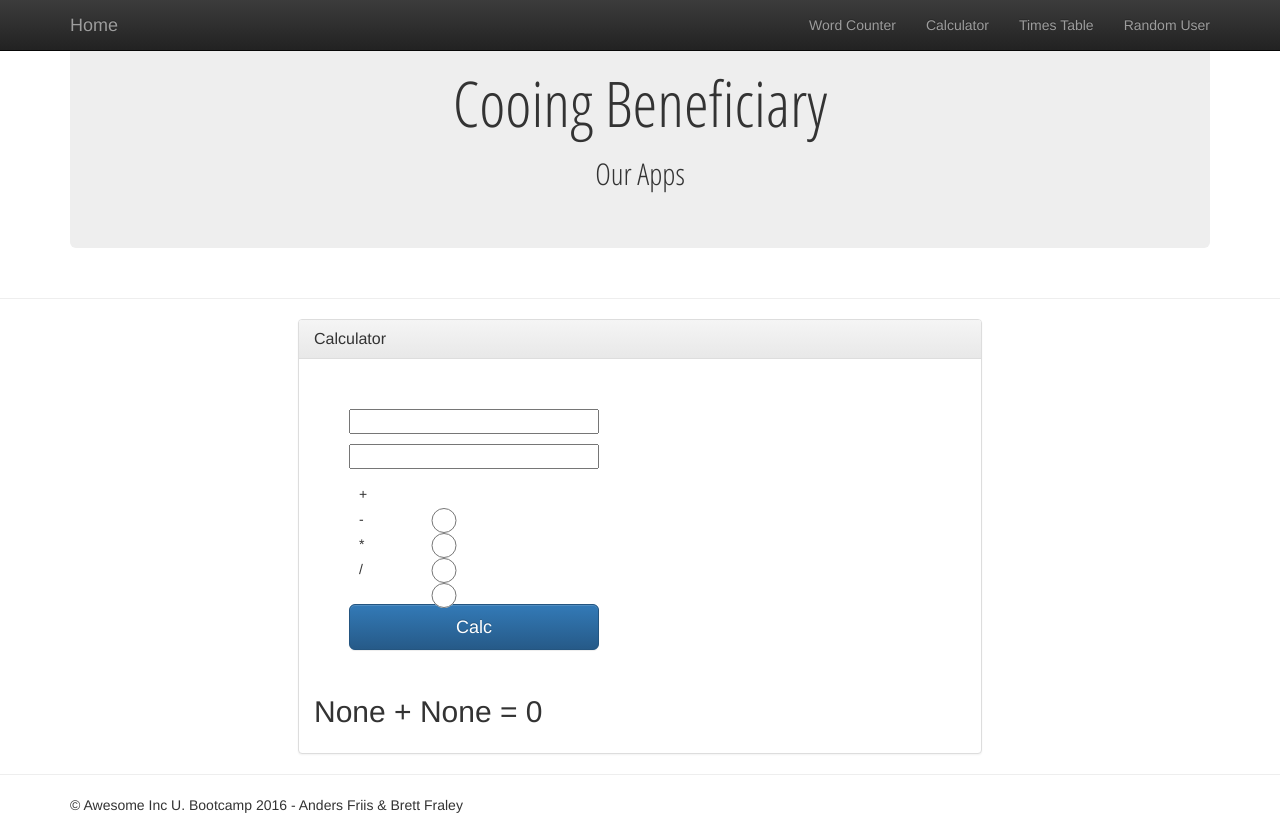
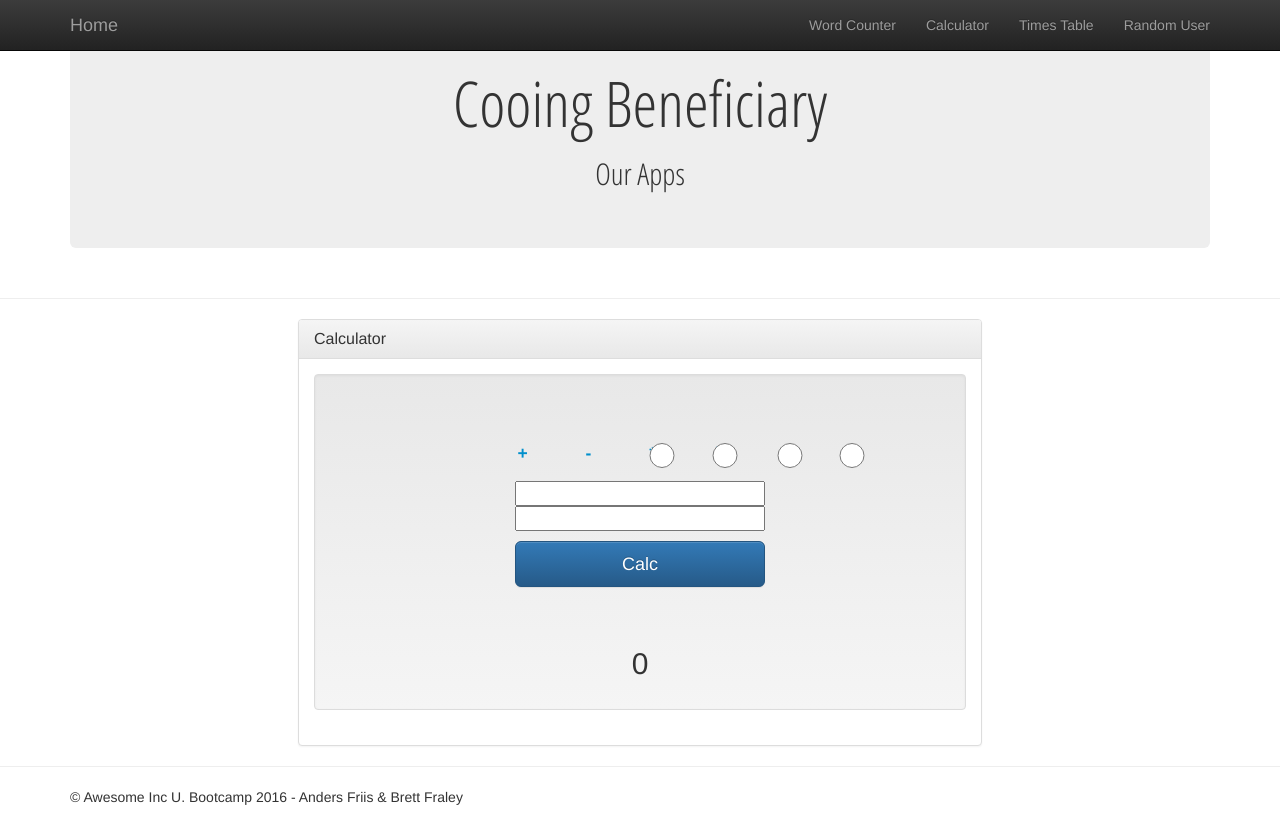
Before and after one commit to cooing-beneficiary/word-counter, a Flask app: page /calc in a window 1280 px wide. Run offline with Flask 2, Linux system fonts and the light colour scheme; some libraries are stand-ins or nearby versions.

Commit message:
initial style rules for decent looking calc feature

```diff
--- a/app/static/styles.css
+++ b/app/static/styles.css
@@ -64,3 +64,23 @@
 	border-right: solid 1px;
 	text-align: center;
 }
+
+.calc-form label {
+	font-size:1.25em;
+	color:#008fcc;
+	margin:5px;
+}
+
+.radio {
+	display:inline-block;
+	margin:20px;
+}
+
+.calc-inputs {
+	margin-top:10px;
+}
+
+.calc-inputs input{
+	width:50px;
+	margin:auto;
+}
--- a/app/templates/calc.html
+++ b/app/templates/calc.html
@@ -8,13 +8,8 @@
     </div>
 
     <div class="panel-body">
-
         <!-- calcform  -->
-	    {% include "includes/calcform.html" %}
-
-        <h2>{{ calc_form.input1.data }}
-           {{ calc_form.opers.data }}
-           {{ calc_form.input2.data }} = {{ result }}</h2>
+	      {% include "includes/calcform.html" %}
 
     </div> <!-- end Panel content -->
 </div>
--- a/app/templates/includes/calcform.html
+++ b/app/templates/includes/calcform.html
@@ -1,21 +1,20 @@
-<form action="" method="POST">
-
+<div class="well">
+    <form class="calc-form" action="" method="POST">
     	<div class="form-group">
 
-        {{ calc_form.input1 }}
-        {{ calc_form.input2 }}
+            {% for subfield in calc_form.opers %}
+                {{ subfield.label }}
+                <div class="radio">{{ subfield }}</div>
+            {% endfor %}
+
+            <div class="calc-inputs">
+                {{ calc_form.input1 }}
+                {{ calc_form.input2 }}
+            </div>
+
+            <button type="submit" class="btn btn-primary btn-lg">Calc</button>
         </div>
+    </form>
 
-
-        <div class="form-group">
-        {% for subfield in calc_form.opers %}
-            <div class="radio">
-                {{ subfield.label }}
-                {{ subfield }}
-            </div>
-        {% endfor %}
-        </div>
-
-    	<button type="submit" class="btn btn-primary btn-lg">Calc</button>
-
-</form>
+    <h2>{{ result }}</h2>
+</div>
```
Also changed, not shown: app/templates/table.html (+0 -7 lines).
